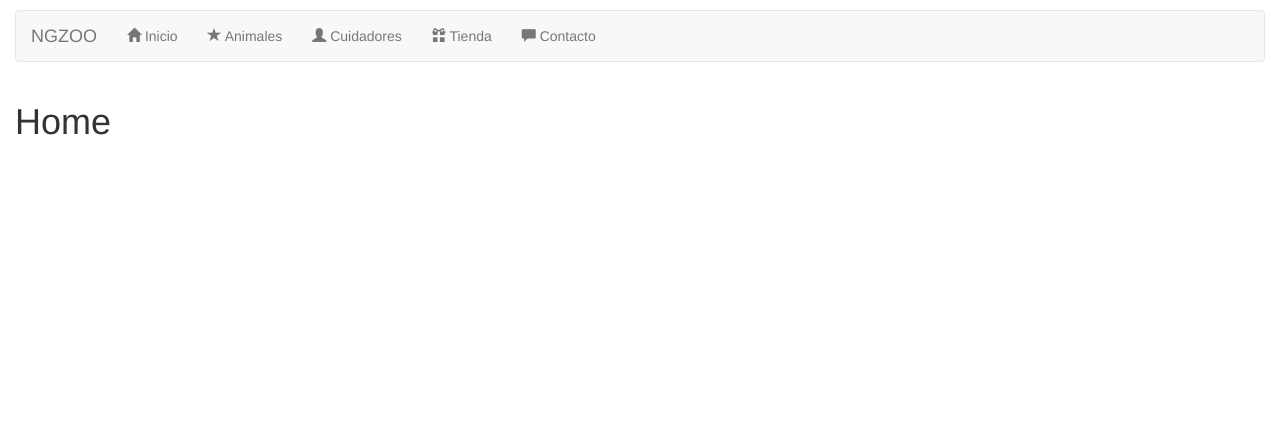
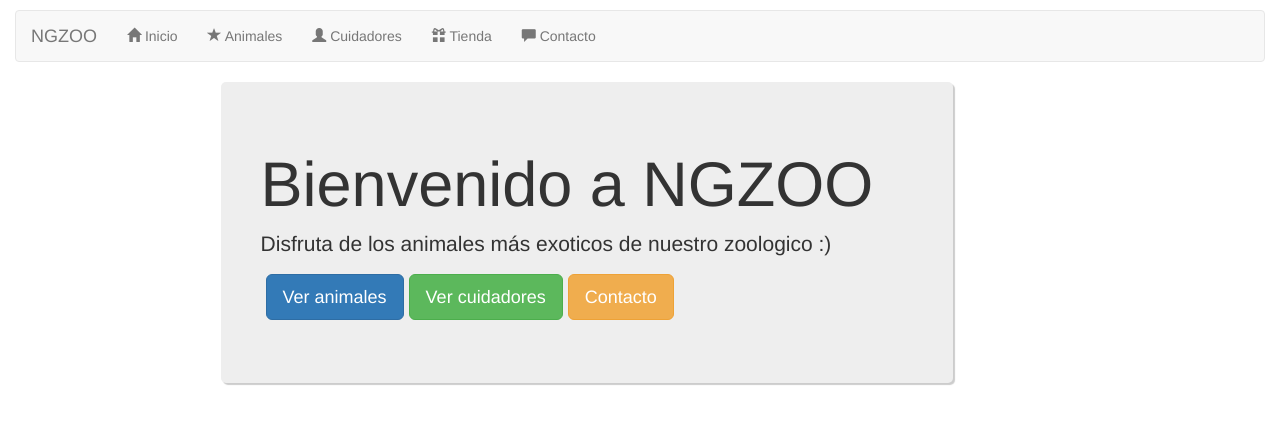
Before and after one commit to OussamaAlouat/curso-angular8, an Angular app: page / in a window 1280 px wide. Shown: the top 424 px of the page. Built offline with nearby package versions, Linux system fonts and the light colour scheme.

Commit message:
Styling home page

```diff
--- a/src/app/components/home/home.component.html
+++ b/src/app/components/home/home.component.html
@@ -1 +1,17 @@
-<h1>{{title}}</h1>
+<div class="col-lg-8 col-lg-offset-2">
+  <div class="jumbotron">
+    <h1>{{title}}</h1>
+    <p>Disfruta de los animales más exoticos de nuestro zoologico :)</p>
+    <p>
+      <a class="btn btn-primary btn-lg" [routerLink]="['/animales']" role="button">
+        Ver animales
+      </a>
+      <a class="btn btn-success btn-lg" [routerLink]="['/cuidadores']" role="button">
+        Ver cuidadores
+      </a>
+      <a class="btn btn-warning btn-lg" [routerLink]="['/contacto']" role="button">
+        Contacto
+      </a>
+    </p>
+  </div>
+</div>
--- a/src/app/components/home/home.component.ts
+++ b/src/app/components/home/home.component.ts
@@ -5,7 +5,7 @@ import { Component, OnInit } from '@angular/core';
   templateUrl: './home.component.html',
 })
 export class HomeComponent implements OnInit {
-  title = 'Home';
+  title = 'Bienvenido a NGZOO';
 
   ngOnInit() {
     console.log('home.component is ready');
--- a/src/assets/css/styles.css
+++ b/src/assets/css/styles.css
@@ -1,3 +1,13 @@
 .navigation.col-lg-12 {
   margin-top: 10px;
 }
+
+.jumbotron{
+  padding: 40px;
+  border-radius: 5px;
+  box-shadow: 2px 2px 1px #ccc;
+}
+
+.jumbotron a.btn {
+  margin-left: 5px;;
+}
```
